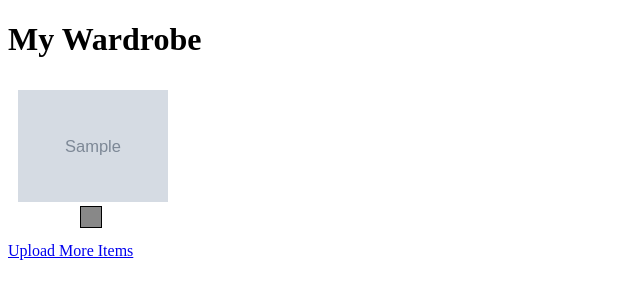
After one commit to Resneak/Outfit-Suggestion-via-Ai, a Flask app: page /wardrobe in a window 1280 px wide. The commit adds this page. Shown: the top 300 px of the page, without its empty margins (0-640 px from the left). Run offline with Flask 3, Linux system fonts and the light colour scheme; tables that the repository leaves empty hold one stand-in row (values such as "Sample post"); grey boxes marked "Sample" are stand-in pictures.

Commit message:
added wardrobe functionality

```diff
--- a/app.py
+++ b/app.py
@@ -5,6 +5,8 @@ import cv2
 import numpy as np
 from sklearn.cluster import KMeans
 from collections import Counter
+from flask_sqlalchemy import SQLAlchemy  # Import SQLAlchemy
+
 
 app = Flask(__name__)
 
@@ -12,9 +14,26 @@ app = Flask(__name__)
 UPLOAD_FOLDER = 'static/uploads'
 app.config['UPLOAD_FOLDER'] = UPLOAD_FOLDER
 
+# Configure the SQLite database
+app.config['SQLALCHEMY_DATABASE_URI'] = 'sqlite:///database.db'
+app.config['SQLALCHEMY_TRACK_MODIFICATIONS'] = False  # Silence the deprecation warning
+db = SQLAlchemy(app)  # Initialize the database
+
 # Ensure the upload folder exists
 if not os.path.exists(UPLOAD_FOLDER):
     os.makedirs(UPLOAD_FOLDER)
+
+class ClothingItem(db.Model):
+    id = db.Column(db.Integer, primary_key=True)
+    image_filename = db.Column(db.String(100), nullable=False)
+    colors = db.Column(db.String(200), nullable=False)
+
+    def __repr__(self):
+        return f'<ClothingItem {self.id}>'
+
+with app.app_context():
+    db.create_all()
+
 
 @app.route('/')
 def home():
@@ -35,9 +54,23 @@ def upload():
         file.save(filepath)
 
         # Process the image
-        colors = extract_colors(filepath)
+        colors = extract_colors(filepath)  # This returns a list of hex color codes
+
+        # Save to database
+        colors_str = ','.join(colors)  # Convert list of colors to a comma-separated string
+        new_item = ClothingItem(image_filename=filename, colors=colors_str)
+        db.session.add(new_item)
+        db.session.commit()
+
         # Render results
         return render_template('result.html', colors=colors, filename=filename)
+
+@app.route('/wardrobe')
+def wardrobe():
+    items = ClothingItem.query.all()
+    return render_template('wardrobe.html', items=items)
+
+
 
 def extract_colors(image_path, num_colors=3):
     # Load image using OpenCV
--- a/templates/index.html
+++ b/templates/index.html
@@ -11,5 +11,7 @@
         <input type="file" name="file" id="file" accept="image/*" required>
         <button type="submit">Upload</button>
     </form>
+    <a href="{{ url_for('wardrobe') }}">View My Wardrobe</a>
+
 </body>
 </html>
--- a/templates/result.html
+++ b/templates/result.html
@@ -38,5 +38,7 @@
     </div>
 
     <a href="{{ url_for('home') }}">Upload Another Image</a>
+    <a href="{{ url_for('wardrobe') }}">View My Wardrobe</a>
+
 </body>
 </html>
--- /dev/null
+++ b/templates/wardrobe.html
@@ -0,0 +1,43 @@
+<!doctype html>
+<html lang="en">
+<head>
+    <meta charset="UTF-8">
+    <title>My Wardrobe</title>
+    <style>
+        .item {
+            display: inline-block;
+            margin: 10px;
+            text-align: center;
+        }
+        .item img {
+            width: 150px;
+            height: auto;
+        }
+        .color-box {
+            display: inline-block;
+            width: 20px;
+            height: 20px;
+            margin-right: 5px;
+            border: 1px solid #000;
+        }
+    </style>
+</head>
+<body>
+    <h1>My Wardrobe</h1>
+    <div>
+        {% for item in items %}
+            <div class="item">
+                <img src="{{ url_for('static', filename='uploads/' + item.image_filename) }}" alt="Clothing Item">
+                <div>
+                    {% for color in item.colors.split(',') %}
+                        <div class="color-box" style="background-color: {{ color }};"></div>
+                    {% endfor %}
+                </div>
+            </div>
+        {% else %}
+            <p>No items in your wardrobe yet.</p>
+        {% endfor %}
+    </div>
+    <a href="{{ url_for('home') }}">Upload More Items</a>
+</body>
+</html>
```
Also changed, not shown: black jeans.jpg (added), black shirt.jpg (added), blue jeans.jpeg (added), pink shirt.jpg (added).
